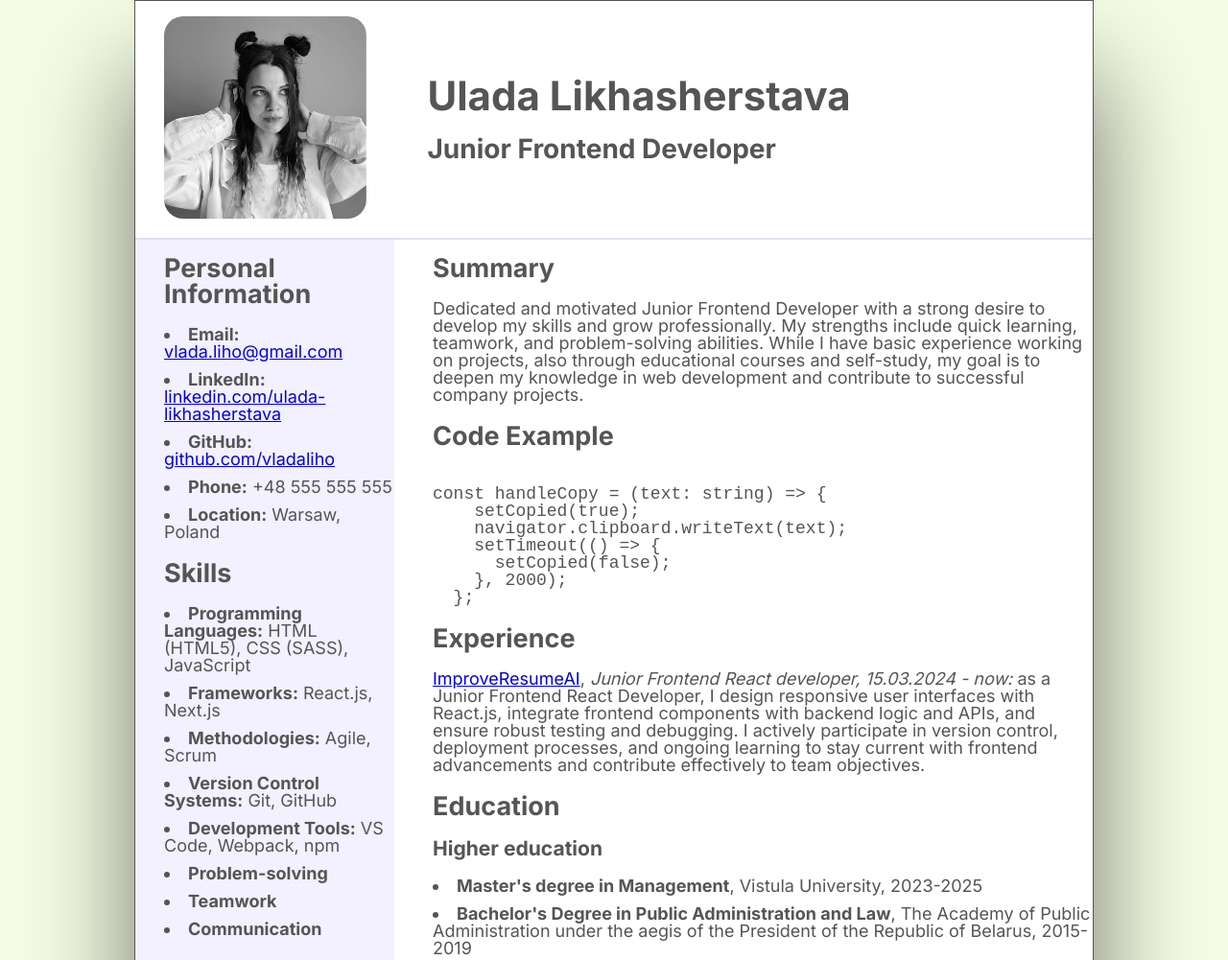
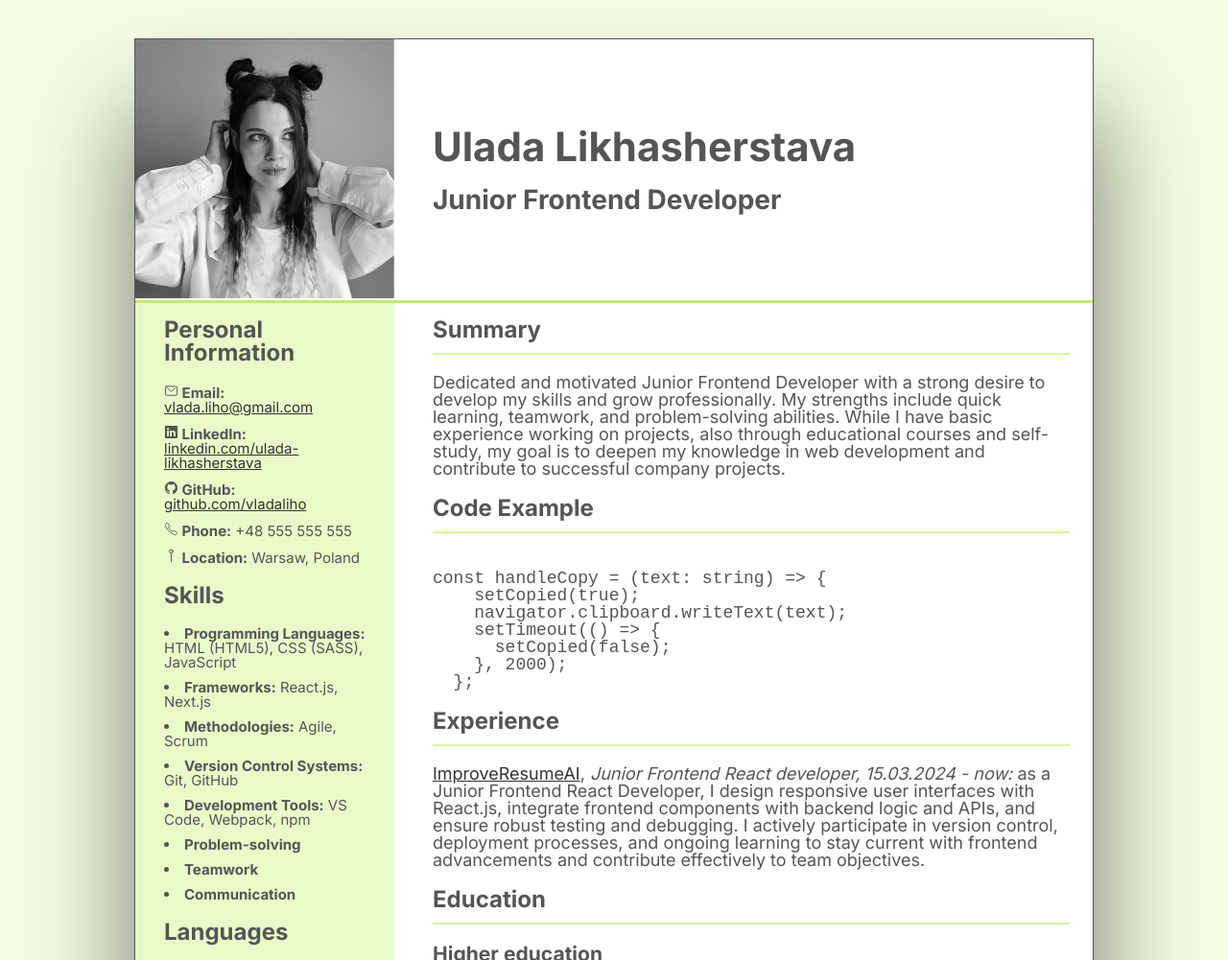
Before and after one commit to vladaliho/rsschool-cv, a plain HTML site: page index.html in a window 1280 px wide. Shown: the top 1001 px of the page at 96% size. Drawn offline with nearby package versions, Linux system fonts and the light colour scheme.

Commit message:
feat: add icons and styled links

```diff
--- a/index.html
+++ b/index.html
@@ -31,12 +31,12 @@
         <div class="important-info">
         <h2>Personal Information</h2>
         <nav>
-<ul class="bullet-points">
-    <li><strong>Email:</strong> <a href="mailto:vlada.liho@gmail.com">vlada.liho@gmail.com</a></li>
-    <li><strong>LinkedIn:</strong> <a href="https://www.linkedin.com/in/ulada-likhasherstava-0880b5226">linkedin.com/ulada-likhasherstava</a></li>
-    <li><strong>GitHub:</strong> <a href="https://github.com/vladaliho">github.com/vladaliho</a></li>
-    <li><strong>Phone:</strong> +48 555 555 555</li>
-    <li><strong>Location:</strong> Warsaw, Poland</li>
+<ul class="bullet-points personal-info-list">
+    <li><strong><ion-icon name="mail-outline"></ion-icon> Email:</strong> <a href="mailto:vlada.liho@gmail.com">vlada.liho@gmail.com</a></li>
+    <li><strong><ion-icon name="logo-linkedin"></ion-icon> LinkedIn:</strong> <a href="https://www.linkedin.com/in/ulada-likhasherstava-0880b5226">linkedin.com/ulada-likhasherstava</a></li>
+    <li><strong><ion-icon name="logo-github"></ion-icon> GitHub:</strong> <a href="https://github.com/vladaliho">github.com/vladaliho</a></li>
+    <li><strong><ion-icon name="call-outline"></ion-icon> Phone:</strong> +48 555 555 555</li>
+    <li><strong><ion-icon name="pin-outline"></ion-icon> Location:</strong> Warsaw, Poland</li>
 </ul>
 </nav>
 
--- a/style.css
+++ b/style.css
@@ -21,23 +21,24 @@ background-color: #f4fce3;
     font-size: 1.6rem;
     border: #555 solid 1px;
     max-width: 100rem;
-    margin: 0 auto;
+    margin: 4rem auto;
     box-shadow: 1px 81px 100px 5px rgba(0, 0, 0, 0.49);
 }
 
 .name-photo{
 display: grid;
-grid-template-columns: 25% 75%;
+grid-template-columns: 27rem 73rem;
 max-width: 100rem;
 align-items: center;
-border-bottom: #e5dbff solid 2px;
-padding: 1.6rem 3rem 1.8rem 3rem;
+border-bottom: #c0eb75 solid 3px;
+
 }
 
 .my-photo {
-    width: 90%;
+    display: inline;
+    width: 100%;
     height: auto;
-    border-radius: 20px;
+    align-self: start;
 
 }
 
@@ -63,24 +64,26 @@ padding: 1.6rem 3rem 1.8rem 3rem;
     justify-content: space-between;
     max-width: 100rem;
     gap: 4rem;
-    margin-bottom: 1.2rem;
 }
 
 .column-background {
     display: flex;
-    background-color: #f3f0ff;
+    background-color: #e9fac8;
     align-self: stretch;
     flex-basis: 27rem;
     flex-shrink: 0;
+    padding-bottom: 1.2rem;
 }
 
 .important-info {
-    font-size: 1.8rem;
     display: flex;
     flex-direction: column;
     gap: 2rem;
     padding-left: 3rem;
     padding-top: 1.6rem;
+    padding-right: 1.2rem;
+    padding: 1.6rem 3rem 1.8rem 3rem;
+
 
 }
 
@@ -90,14 +93,28 @@ padding: 1.6rem 3rem 1.8rem 3rem;
     flex-direction: column;
     gap: 2rem;
     padding-top: 1.6rem;
+    margin-right: 2.4rem;
+    padding-bottom: 1.2rem;
+
+}
+
+.secondary-info h2 {
+    font-size: 2.4rem;
+    display: inline-block;
+    border-bottom: #d8f5a2 solid 2px;
+    padding-bottom: 1.2rem;
 }
 
 .bullet-points {
-    font-size: 1.8rem;
+    font-size: 1.5rem;
     display: flex;
     flex-direction: column;
     gap: 1.1rem;
    list-style-position: inside;
+}
+
+.personal-info-list{
+    list-style: none;
 }
 
 .footer {
@@ -126,3 +143,20 @@ padding: 1.6rem 3rem 1.8rem 3rem;
     fill: #ffffff;
 
 }
+
+a:link {
+    color: #333;
+}
+
+a:visited {
+    color: #333;
+}
+
+a:hover {
+    color: #5c940d;
+    text-decoration: none;
+}
+
+a:active {
+    color: #333;
+}
```
